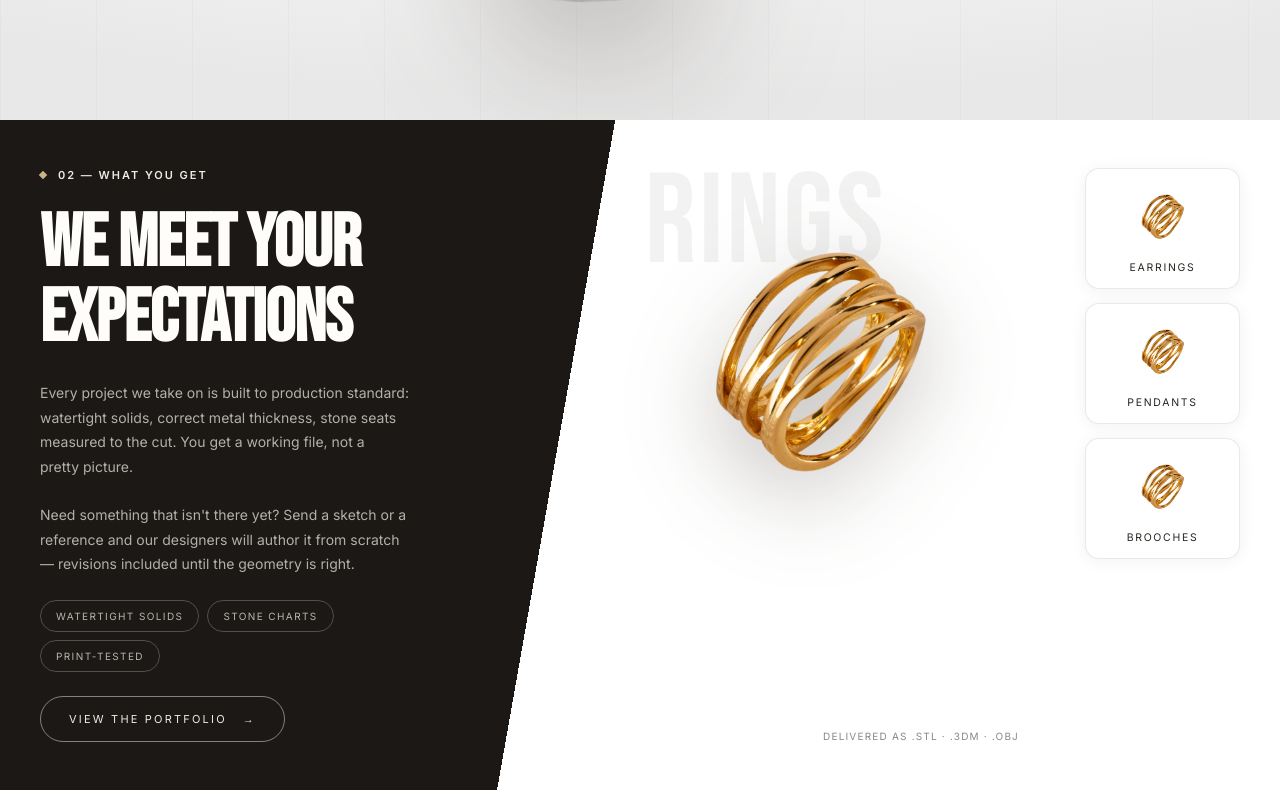
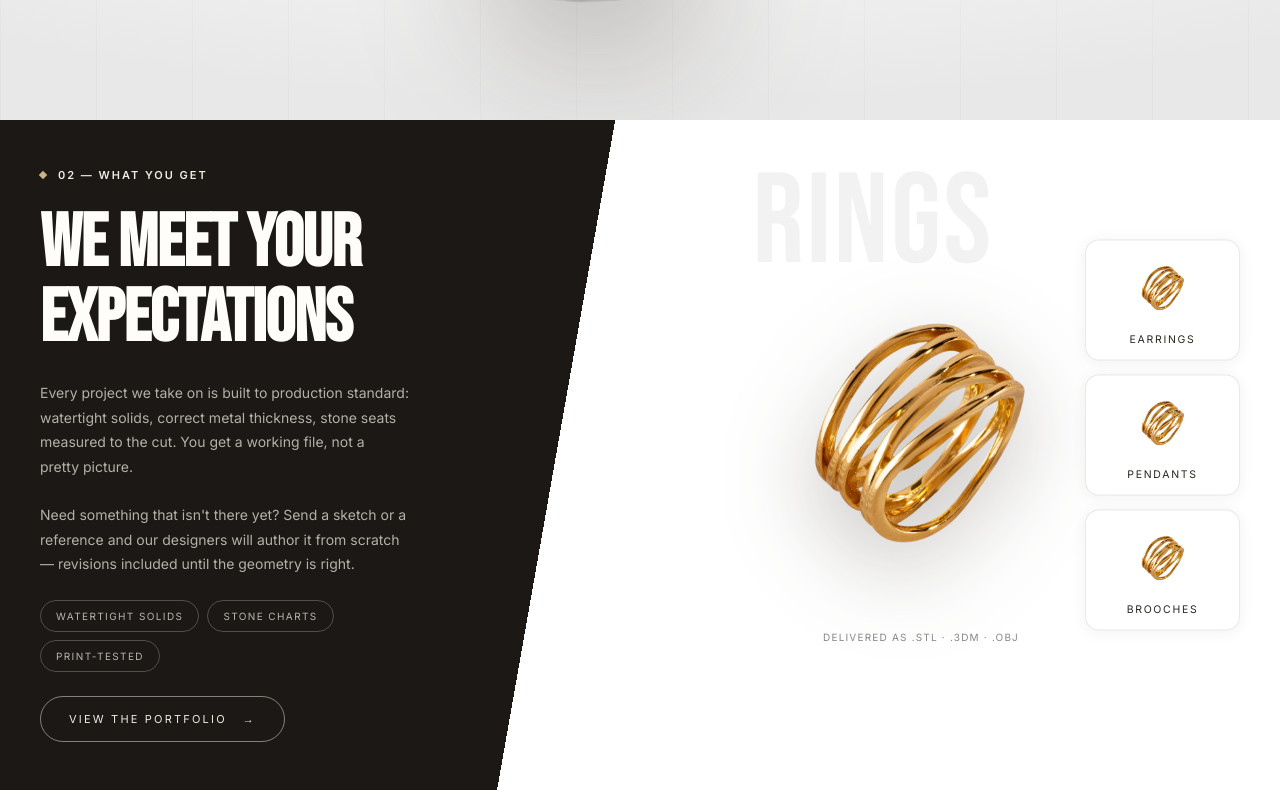
Before and after one commit to nornaj/aura-cad, a React (Vite) app: page / in a window 1280 px wide. Shown: the part 680-1480 px from the top of the page. Built offline with nearby package versions, Linux system fonts and the light colour scheme.

Commit message:
center featured ring in Expectations section

```diff
--- a/src/index.css
+++ b/src/index.css
@@ -1110,16 +1110,17 @@ a{color:inherit;text-decoration:none}
   /* Expectations */
   .expect{grid-template-columns:minmax(420px,44%) 1fr}
   .expect__copy{padding:6vh 4vw 6vh 40px;max-width:min(640px,36vw)}
-  .expect__showcase{padding:6vh 40px 6vh 3vw;align-items:center;justify-content:space-between}
+  .expect__showcase{padding:6vh 40px 6vh 3vw;align-items:center;justify-content:center;position:relative}
   .showcase__body{
-    display:flex;flex-direction:row;align-items:center;justify-content:space-between;
-    width:100%;max-width:100%;gap:32px;
-  }
-  .ghost-word{left:40%;transform:translateX(-50%);top:5vh;font-size:clamp(70px,10vw,140px)}
+    display:flex;flex-direction:column;align-items:center;justify-content:center;
+    width:100%;max-width:100%;gap:32px;position:relative;
+  }
+  .ghost-word{left:50%;transform:translateX(-50%);top:5vh;font-size:clamp(70px,10vw,140px)}
   .featured{width:100%;max-width:420px;height:min(42vh,400px);margin:0 auto}
   .cards{
-    display:flex;flex-direction:column;grid-template-columns:none;
-    width:155px;min-width:145px;gap:14px;margin-left:auto;margin-right:0;
+    position:absolute;right:0;top:50%;transform:translateY(-50%);
+    display:flex;flex-direction:column;
+    width:155px;min-width:145px;gap:14px;
   }
   .card{padding:14px 12px;gap:10px}
   .card img{height:68px}
```
